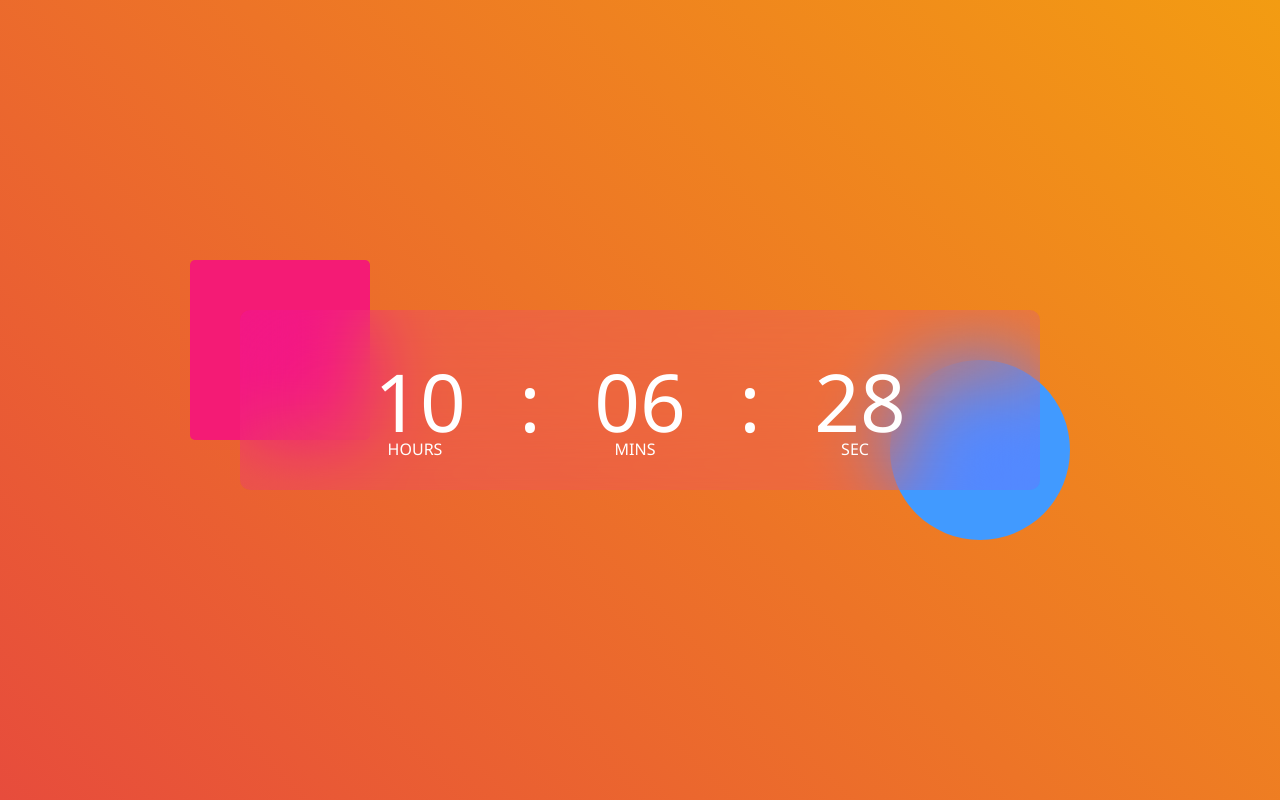
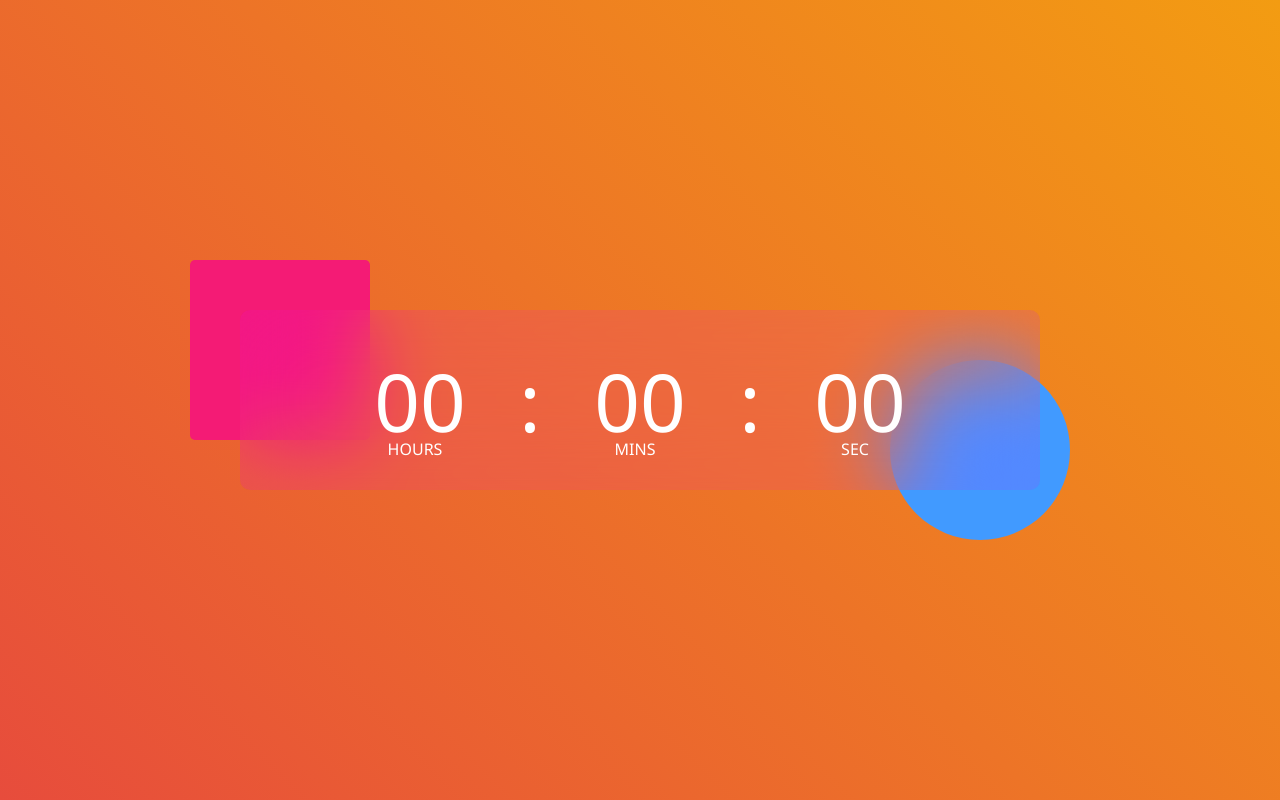
Before and after one commit to DanielVat/Digital-Clock, a plain HTML site: page src/index.html in a window 1280 px wide. Drawn offline with Linux system fonts and the light colour scheme.

Commit message:
Update index.html

```diff
--- a/src/index.html
+++ b/src/index.html
@@ -19,29 +19,7 @@
             </div>
         </div>
     </div>
-
-<script>
-function myTime() {
-    let hrs = document.getElementById("hrs");
-    let min = document.getElementById("min");
-    let sec = document.getElementById("sec");
-
-    let currentTime = new Date();
-
-    // Use the pad function to add leading zeros
-    function pad(num) {
-        return num < 10 ? "0" + num : num;
-    }
-
-    hrs.innerHTML = pad(currentTime.getHours());
-    min.innerHTML = pad(currentTime.getMinutes());
-    sec.innerHTML = pad(currentTime.getSeconds());
-}
-
-myTime();
-setInterval(myTime, 1000);
-
-</script>
-
+<script type="module" src="script.js"></script>
+<script type="module" src="utils.js"></script>
 </body>
 </html>
```
